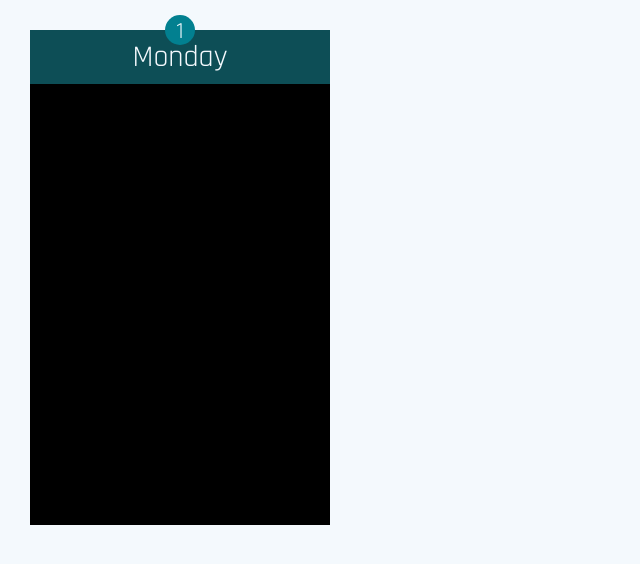
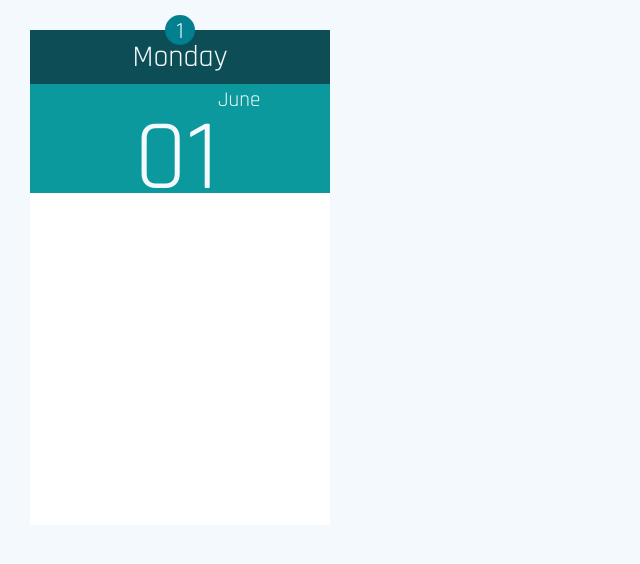
Before and after one commit to danilo-archive/bloodtest-diary, a React (Create React App) app in the folder client/: page / in a window 1280 px wide. Shown: the top 564 px of the page, without its empty margins (0-640 px from the left). Built offline with nearby package versions, Linux system fonts and the light colour scheme.

Commit message:
MonthDaySection for calendar view

```diff
--- a/client/src/components/Label.js
+++ b/client/src/components/Label.js
@@ -5,4 +5,6 @@ export default styled.p`
   margin: auto;
   font-family: "Rajdhani", sans-serif;
   font-size: ${props => props.fontSize || `150%`};
+  margin: ${props => props.margin || 2};
+  ${props => props.styles || ``}
 `;
--- a/client/src/components/calendar/CalendarDay.js
+++ b/client/src/components/calendar/CalendarDay.js
@@ -2,7 +2,7 @@ import React from "react";
 import styled from "styled-components";
 
 import WeekDaySection from "./WeekDaySection";
-
+import MonthDaySection from "./MonthDaySection";
 class CalendarDay extends React.Component {
   render() {
     return (
@@ -13,12 +13,19 @@ class CalendarDay extends React.Component {
             padding: "30px",
             width: "300px",
             height: "495px",
-            backgroundColor: "black",
+            backgroundColor: "white",
             padding: "0"
           }}
         >
           <WeekDaySection
-            dayNumber={this.props.dayNumber ? this.props.dayNumber : "1"}
+            notificationNumber={
+              this.props.dayNumber ? this.props.dayNumber : "1"
+            }
+            dayName={this.props.dayName || "Monday"}
+          />
+          <MonthDaySection
+            dayNumber={this.props.dayNumber ? this.props.dayNumber : "01"}
+            monthName={this.props.monthName || "June"}
           />
         </div>
       </>
--- /dev/null
+++ b/client/src/components/calendar/DateText.js
@@ -0,0 +1,15 @@
+import React from "react";
+import styled from "styled-components";
+
+import Label from "../Label";
+
+export default props => {
+  return (
+    <>
+      <Label fontSize="100px" margin="0">
+        {props.day}
+      </Label>
+      <Label margin="0">{props.month}</Label>
+    </>
+  );
+};
--- /dev/null
+++ b/client/src/components/calendar/MonthDaySection.js
@@ -0,0 +1,27 @@
+import React from "react";
+import styled from "styled-components";
+
+import Label from "../Label";
+import DateText from "./DateText";
+
+const MonthDayDiv = styled.div`
+  padding-left: 35%;
+  width: 100%;
+  height: 22%;
+  background-color: #0b999d;
+  display: flex;
+  flex-direction: row;
+  text-align: center;
+`;
+
+const MonthDaySection = props => {
+  return (
+    <>
+      <MonthDayDiv>
+        <DateText month={props.monthName} day={props.dayNumber} />
+      </MonthDayDiv>
+    </>
+  );
+};
+
+export default MonthDaySection;
--- a/client/src/components/calendar/WeekDaySection.js
+++ b/client/src/components/calendar/WeekDaySection.js
@@ -18,8 +18,12 @@ const WeekDaySection = props => {
   return (
     <>
       <WeekDayDiv>
-        <NotificationIcon text="1" top="15px" left="165px" />
-        <Label fontSize={"30px"}>Monday</Label>
+        <NotificationIcon
+          text={props.notificationNumber}
+          top="15px"
+          left="165px"
+        />
+        <Label fontSize={"30px"}>{props.dayName}</Label>
       </WeekDayDiv>
     </>
   );
```
